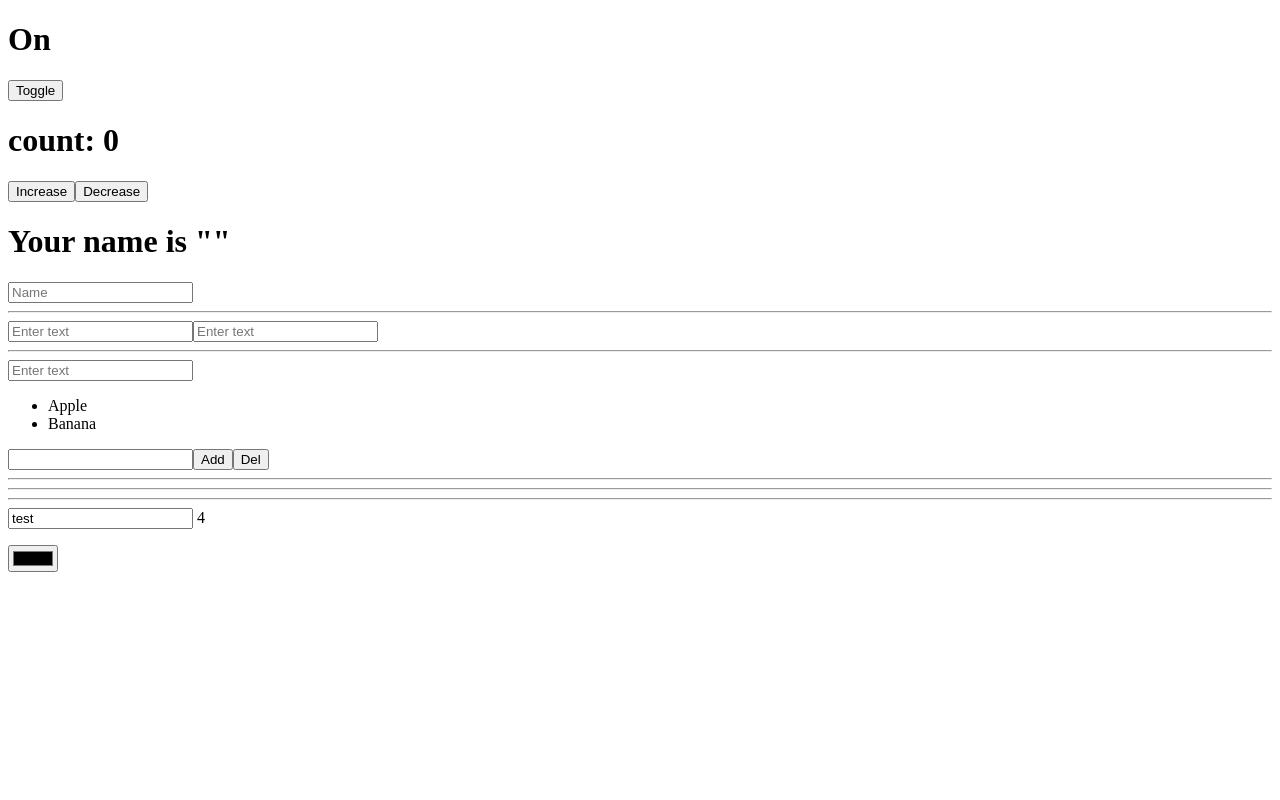
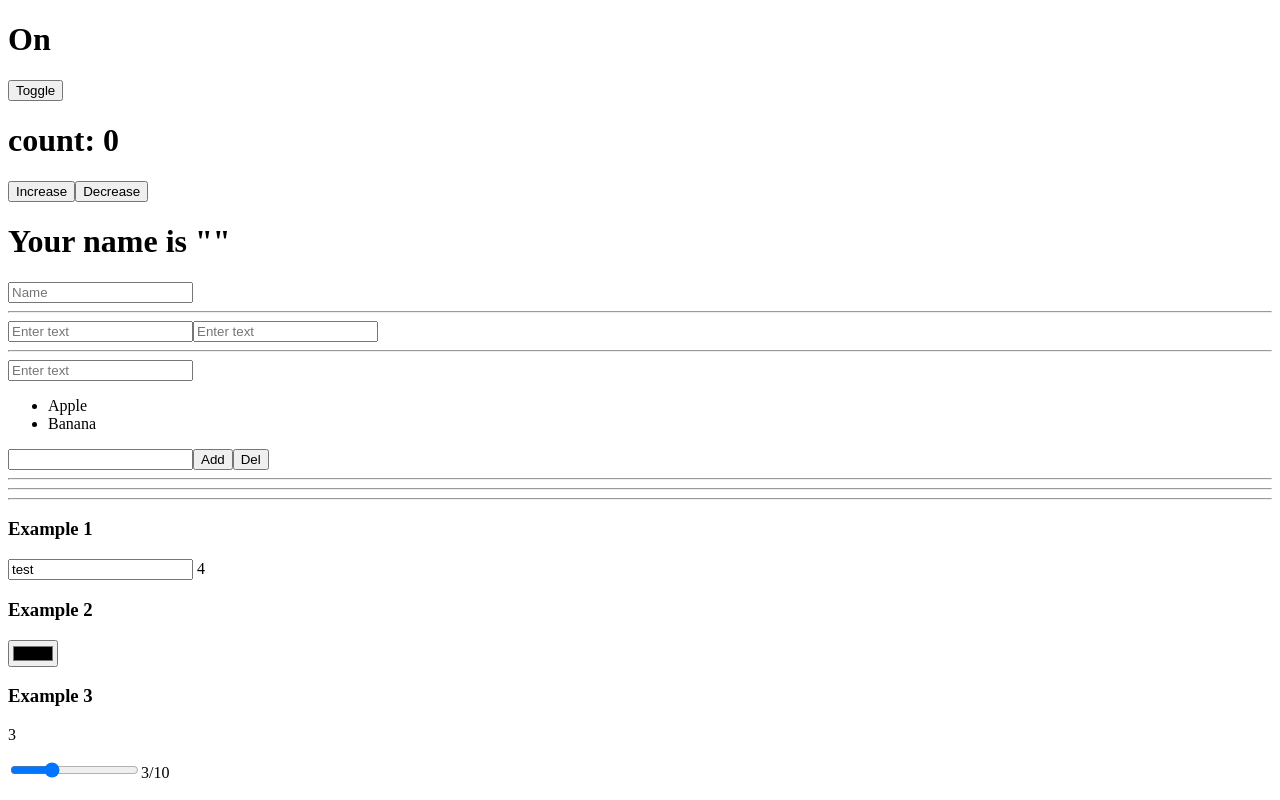
Before and after one commit to MadinaTadjidinova/my-first-app, a React (Create React App) app: page / in a window 1280 px wide. Built offline with nearby package versions, Linux system fonts and the light colour scheme.

Commit message:
Creat component InputRange

```diff
--- /dev/null
+++ b/src/03.03.2021/InputRange.js
@@ -0,0 +1,17 @@
+import { useState } from "react";
+function InputRange({value, min, max}){
+
+    const [range, setRange] = useState(value ?? 0);
+
+    return <div className="example-5">
+            <p>{range}</p>
+            <input
+            min={min}
+            max={max}
+            value= {range}
+            type="range"
+             onInput={(event) => setRange(event.target.value)}/>
+             {range}/{max}
+    </div>
+}
+export default InputRange;
--- a/src/App.js
+++ b/src/App.js
@@ -11,6 +11,7 @@ import List from "./01.03.2021/List";
 
 import InputLength from "./03.03.2021/InputLength";
 import Color from "./03.03.2021/Color";
+import InputRange from "./03.03.2021/InputRange";
 
 function App() {
   const [todos, setTodos] = useState([]);
@@ -40,8 +41,14 @@ function App() {
       <hr />
       <hr />
       <hr />
+      <h3>Example 1</h3>
       <InputLength value="test" />
+
+      <h3>Example 2</h3>
       <Color />
+
+      <h3>Example 3</h3>
+      <InputRange min={0} max={10} value={3}/>
     </div>
   );
 }
```
